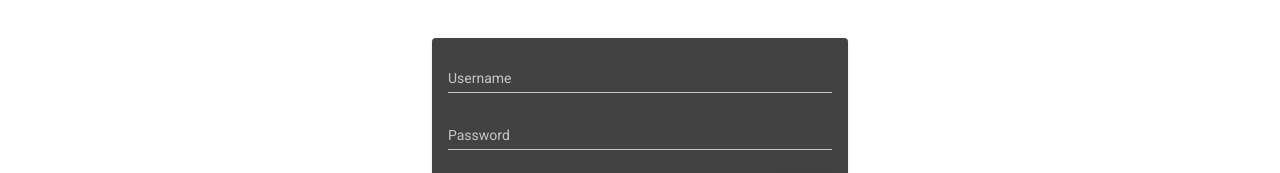
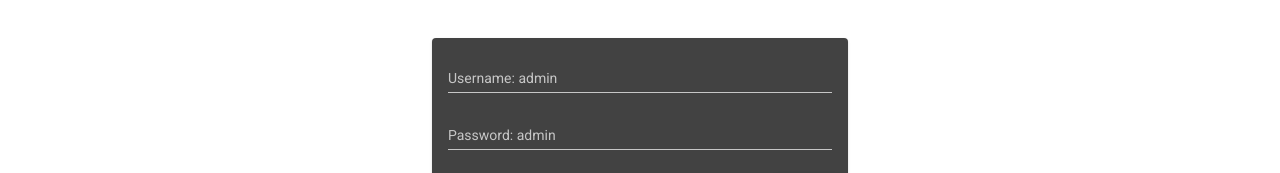
Before and after one commit to ahmadsufyan455/todoApp-angularCI, an Angular app: page /login in a window 1280 px wide. Shown: the part 186-359 px from the top of the page. Built offline with nearby package versions, Linux system fonts and the light colour scheme.

Commit message:
set login

```diff
--- a/src/app/app-routing.module.ts
+++ b/src/app/app-routing.module.ts
@@ -11,7 +11,7 @@ const routes: Routes = [
   },
   {
     path: '',
-    redirectTo: 'todo',
+    redirectTo: 'login',
     pathMatch: 'full'
   },
   {
--- a/src/app/login/login.component.html
+++ b/src/app/login/login.component.html
@@ -1,11 +1,11 @@
 <div class="login-form-flex">
   <mat-card>
     <mat-form-field>
-      <mat-label>Username</mat-label>
+      <mat-label>Username: admin</mat-label>
       <input matInput [(ngModel)]="data.username">
     </mat-form-field>
     <mat-form-field>
-      <mat-label>Password</mat-label>
+      <mat-label>Password: admin</mat-label>
       <input type="password" matInput [(ngModel)]="data.password">
     </mat-form-field>
     <mat-card-actions>
```
